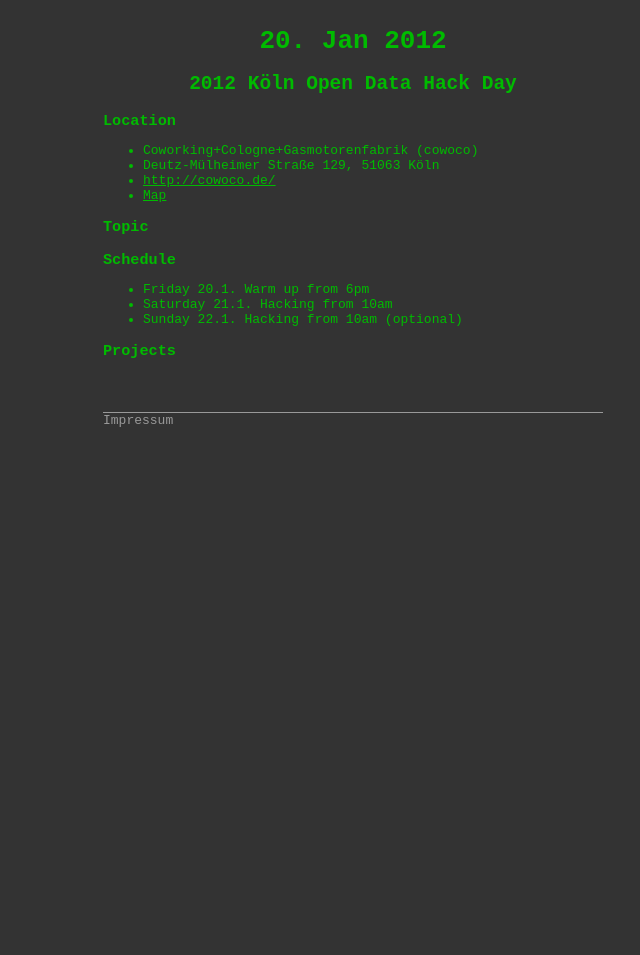
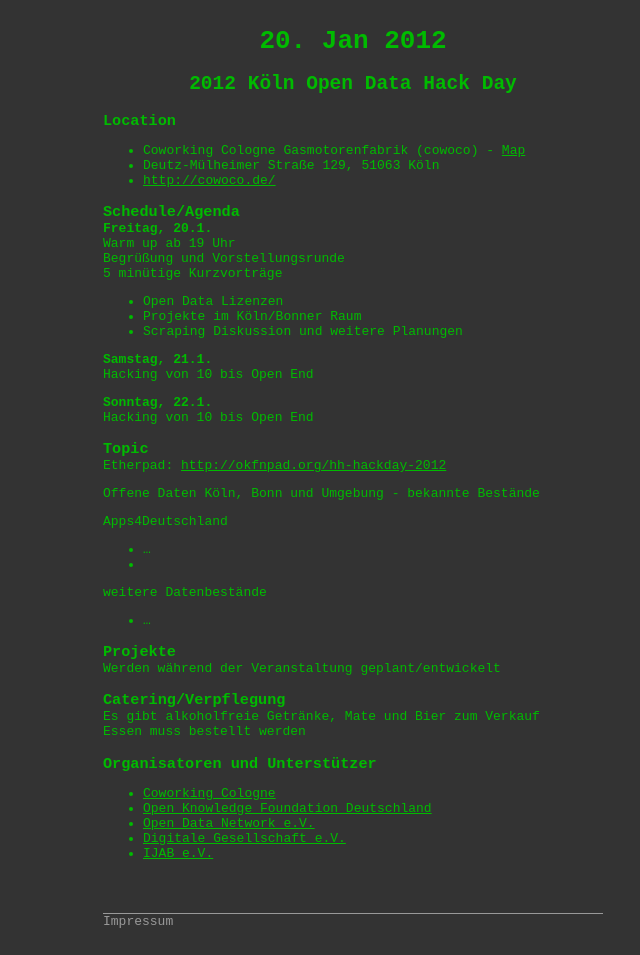
Before and after one commit to opendatahackday/opendatahackday.github.com, a Jekyll site: the page built from koeln/_posts/2012-01-20-index.md, in a window 1280 px wide. Shown: the whole page, without its empty margins (287-927 px from the left). Built offline with Jekyll 4.4.1, drawn with Linux system fonts in a browser that asks for light colours; some web fonts are replaced; before the commit the page ends 900 px from its top, so only the background shows below that.

Commit message:
Updates Köln

```diff
--- a/koeln/_posts/2012-01-20-index.md
+++ b/koeln/_posts/2012-01-20-index.md
@@ -11,17 +11,48 @@
 ## {{ page.title }}
 
 ### Location
-- Coworking+Cologne+Gasmotorenfabrik (cowoco)
+- Coworking Cologne Gasmotorenfabrik (cowoco) - [Map](http://maps.google.de/maps?f=q&source=s_q&hl=de&geocode=&q=Coworking+Cologne+Gasmotorenfabrik&aq=&g=Deutz-M%C3%BClheimer+Stra%C3%9Fe+129,+51063+K%C3%B6ln&ie=UTF8&hq=Coworking+Cologne+Gasmotorenfabrik&hnear=K%C3%B6ln,+Nordrhein-Westfalen&ll=50.952371,6.986704&spn=0.035254,0.083942&t=m&z=14&vpsrc=0&iwloc=A&cid=11330664381676170984)
 - Deutz-Mülheimer Straße 129, 51063 Köln
 - [http://cowoco.de/](http://cowoco.de/)
-- [Map](http://maps.google.de/maps?f=q&source=s_q&hl=de&geocode=&q=Coworking+Cologne+Gasmotorenfabrik&aq=&g=Deutz-M%C3%BClheimer+Stra%C3%9Fe+129,+51063+K%C3%B6ln&ie=UTF8&hq=Coworking+Cologne+Gasmotorenfabrik&hnear=K%C3%B6ln,+Nordrhein-Westfalen&ll=50.952371,6.986704&spn=0.035254,0.083942&t=m&z=14&vpsrc=0&iwloc=A&cid=11330664381676170984)
+
+### Schedule/Agenda
+**Freitag, 20.1.**<br />
+Warm up ab 19 Uhr<br/>
+Begrüßung und Vorstellungsrunde<br/>
+5 minütige Kurzvorträge
+- Open Data Lizenzen
+- Projekte im Köln/Bonner Raum
+- Scraping
+Diskussion und weitere Planungen
+
+**Samstag, 21.1.**<br />
+Hacking von 10 bis Open End
+
+**Sonntag, 22.1.**<br />
+Hacking von 10 bis Open End
 
 ### Topic
+Etherpad: [http://okfnpad.org/hh-hackday-2012](http://okfnpad.org/hh-hackday-2012)
 
+Offene Daten Köln, Bonn und Umgebung - bekannte Bestände
 
-### Schedule
-- Friday 20.1. Warm up from 6pm
-- Saturday 21.1. Hacking from 10am
-- Sunday 22.1. Hacking from 10am (optional)
+Apps4Deutschland
+- ...
+-
 
-### Projects
+weitere Datenbestände
+- ...
+
+### Projekte
+Werden während der Veranstaltung geplant/entwickelt
+
+### Catering/Verpflegung
+Es gibt alkoholfreie Getränke, Mate und Bier zum Verkauf<br />
+Essen muss bestellt werden
+
+### Organisatoren und Unterstützer
+- [Coworking Cologne](http://cowoco.de/)
+- [Open Knowledge Foundation Deutschland](http://okfn.de)
+- [Open Data Network e.V.](http://opendata-network.org/)
+- [Digitale Gesellschaft e.V.](http://digitalegesellschaft.de/)
+- [IJAB e.V.](http://www.ijab.de/)
```
